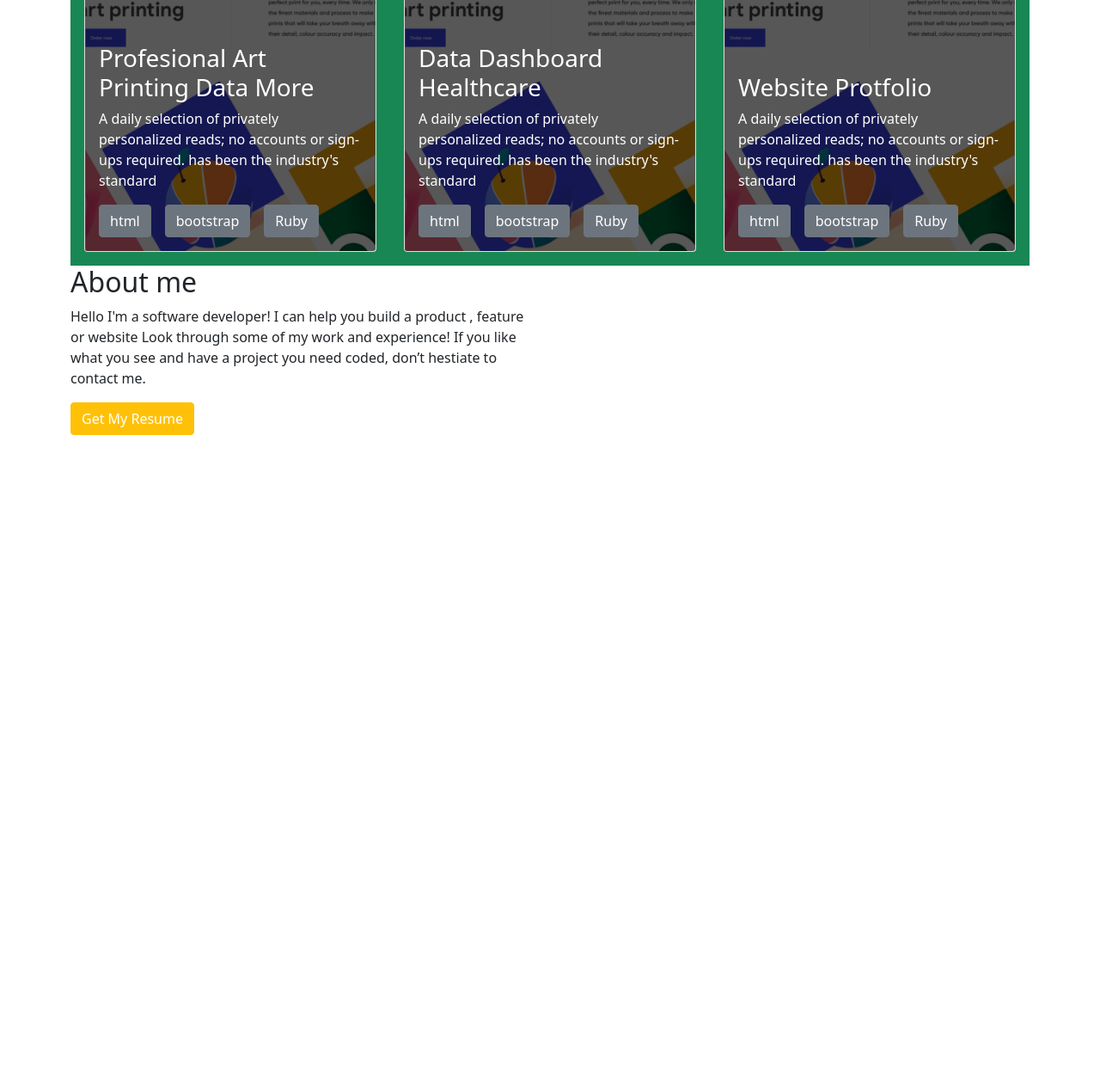
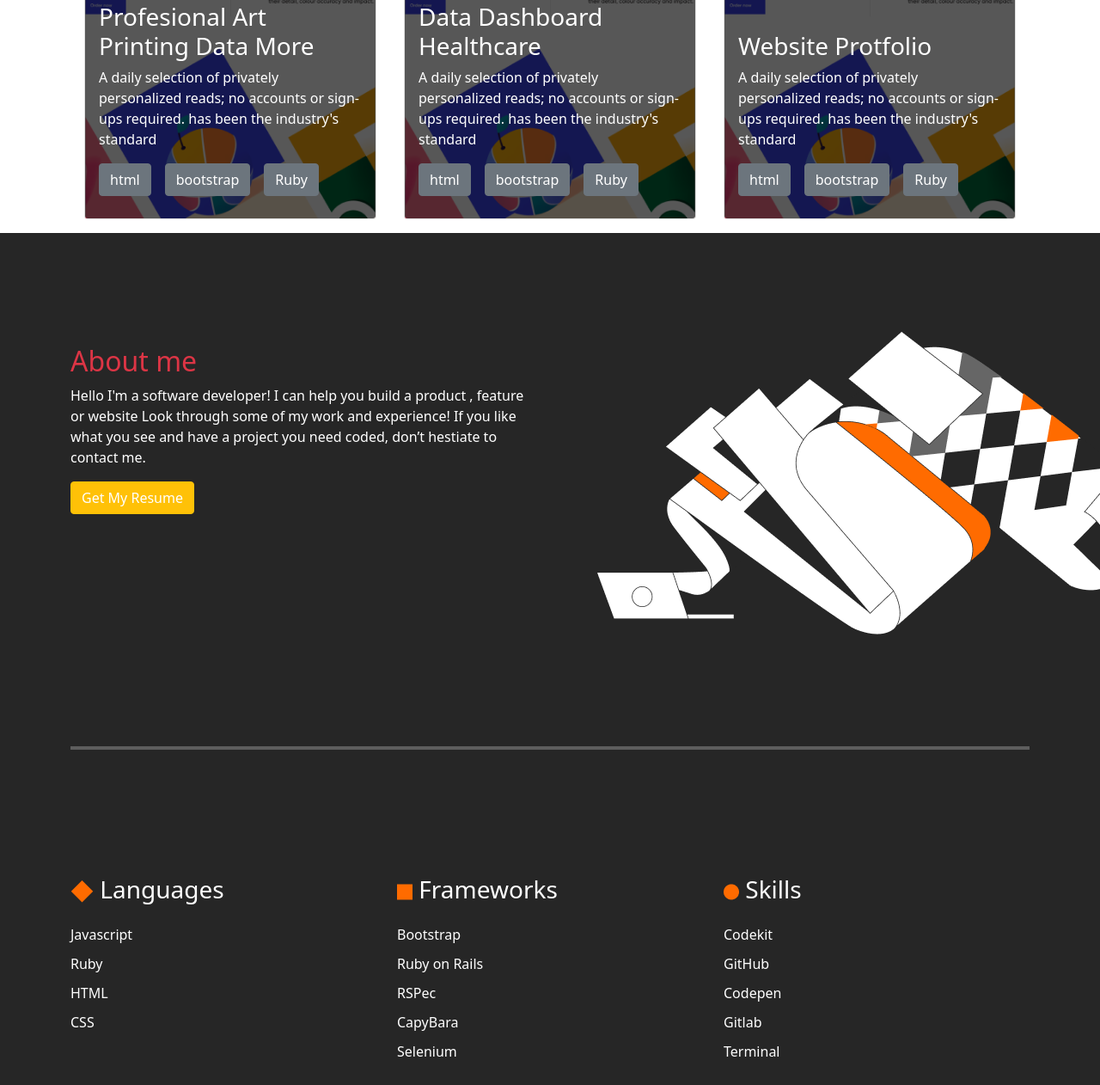
Before and after one commit to ElsonOtake/Bootstrap_Portfolio, a website: page index.html in a window 1280 px wide. Shown: the part 1538-2800 px from the top of the page at 86% size. Before the commit the page ends 2044 px from the top, so only its background shows below. Drawn offline with nearby package versions, Linux system fonts and the light colour scheme.

Commit message:
Update about section layout

```diff
--- a/index.html
+++ b/index.html
@@ -63,7 +63,7 @@
   </section>
   <br/>
   <section class="container">
-    <div class="row my-5">
+    <div class="row">
       <h2 class="col-4">My Recent Works</h2>
       <hr class="col-8 align-self-center">
     </div>
@@ -86,10 +86,10 @@
       </div>
     </div>
 
-      <div class="container bg-secondary">
+      <div class="container">
           <div class="row">
 
-              <div class="col-12 col-md-4 bg-success p-3 h-100">
+              <div class="col-12 col-lg-4 p-3 h-100">
                   <article class="card img-fluid">
                     <img class="card-img-top" src="/images/project-1.png" alt="">
                     <div class="card-img-overlay p-0">
@@ -98,7 +98,7 @@
                   </article>
               </div>
 
-              <div class="col-12 col-md-4 bg-success p-3 h-100">
+              <div class="col-12 col-lg-4 p-3 h-100">
                   <article class="card img-fluid">
                     <img class="card-img-top" src="/images/project-1.png" alt="" >
                     <div class="card-img-overlay p-0" style="background-color: rgba(0, 0, 0, 0.659);">
@@ -115,7 +115,7 @@
                   </article>
               </div>
 
-              <div class="col-12 col-md-4 bg-success p-3 h-100">
+              <div class="col-12 col-lg-4 p-3 h-100">
                 <article class="card img-fluid">
                   <img class="card-img-top" src="/images/project-1.png" alt="" >
                   <div class="card-img-overlay p-0" style="background-color: rgba(0, 0, 0, 0.659);">
@@ -132,7 +132,7 @@
                 </article>
               </div>
 
-              <div class="col-12 col-md-4 bg-success p-3">
+              <div class="col-12 col-lg-4 p-3">
                 <article class="card img-fluid">
                   <img class="card-img-top" src="/images/project-1.png" alt="" >
                   <div class="card-img-overlay p-0" style="background-color: rgba(0, 0, 0, 0.659);">
@@ -149,7 +149,7 @@
                 </article>
               </div>
 
-              <div class="col-12 col-md-4 bg-success p-3">
+              <div class="col-12 col-lg-4 p-3">
                 <article class="card img-fluid">
                   <img class="card-img-top" src="/images/project-1.png" alt="" >
                   <div class="card-img-overlay p-0" style="background-color: rgba(0, 0, 0, 0.659);">
@@ -166,7 +166,7 @@
                 </article>
               </div>
 
-              <div class="col-12 col-md-4 bg-success p-3">
+              <div class="col-12 col-lg-4 p-3">
                 <article class="card img-fluid">
                   <img class="card-img-top" src="/images/project-1.png" alt="" >
                   <div class="card-img-overlay p-0" style="background-color: rgba(0, 0, 0, 0.659);">
@@ -182,20 +182,54 @@
                   </div>
                 </article>
               </div>
-
         </div>
       </div>
   </section>
-  <section class="container">
-    <div class="row position-relative">
-      <div class="col-6 position-absolute top-50">
-        <h2>About me</h2>
-        <p>Hello I'm a software developer! I can help you build a product , feature or website Look through some of my work and experience! If you like what you see and have a project you need coded, don’t hestiate to contact me.</p>
+
+  <section class="container-fluid about-container">
+    <div class="container">
+    <div class="row about-sections">
+      <div class="col-12 col-lg-6">
+        <h2 class="text-danger">About me</h2>
+        <p class="text-white">Hello I'm a software developer! I can help you build a product , feature or website Look through some of my work and experience! If you like what you see and have a project you need coded, don’t hestiate to contact me.</p>
         <a class="btn btn-warning text-white" href="#">Get My Resume</a>
       </div>
-
     </div>
 
+    <hr class="white-line">
+
+    <div class="row about-sections">
+      <div class="col-12 col-lg-4">
+        <h3 class="text-white"><img src="/images/Rectangle.png" alt=""> Languages</h3>
+        <ul class="p-0 mt-4 text-white">
+          <li>Javascript</li>
+          <li>Ruby</li>
+          <li>HTML</li>
+          <li>CSS</li>
+        </ul>
+      </div>
+      <div class="col-12 col-lg-4">
+        <h3 class="text-white"><img src="/images/Rectangle-2.png" alt=""> Frameworks</h3>
+        <ul class="p-0 mt-4 text-white">
+          <li>Bootstrap</li>
+          <li>Ruby on Rails</li>
+          <li>RSPec</li>
+          <li>CapyBara</li>
+          <li>Selenium</li>
+        </ul>
+      </div>
+      <div class="col-12 col-lg-4">
+        <h3 class="text-white"><img src="/images/Circle.png" alt=""> Skills</h3>
+        <ul class="p-0 mt-4 text-white">
+          <li>Codekit</li>
+          <li>GitHub</li>
+          <li>Codepen</li>
+          <li>Gitlab</li>
+          <li>Terminal</li>
+        </ul>
+      </div>
+    </div>
+  </div>
   </section>
 
 
--- a/styles.css
+++ b/styles.css
@@ -1,7 +1,38 @@
 ul {
   list-style: none;
+}
+
+li {
+  margin-bottom: 10px;
 }
 
 a {
   text-decoration: none;
 }
+
+.about-container {
+  background-color: #262626;
+  background-image: url(/images/about-background.png);
+  background-repeat: no-repeat;
+  background-position: 100% 15%;
+}
+
+.about-sections {
+  padding: 130px 0;
+}
+
+.white-line {
+  color: white;
+  border-bottom: white solid 4px;
+  margin-top: 140px;
+}
+
+@media only screen and (max-width: 992px) {
+
+  .about-container {
+    background-image: url(/images/about-mobile-background.png);
+    background-repeat: no-repeat;
+    background-position: 100% 28%;
+  }
+
+}
```
Also changed, not shown: images/Circle.png (added), images/Rectangle-2.png (added), images/Rectangle.png (added), images/about-background.png (added), images/about-mobile-background.png (added), images/header-mobile-background.png (added).
